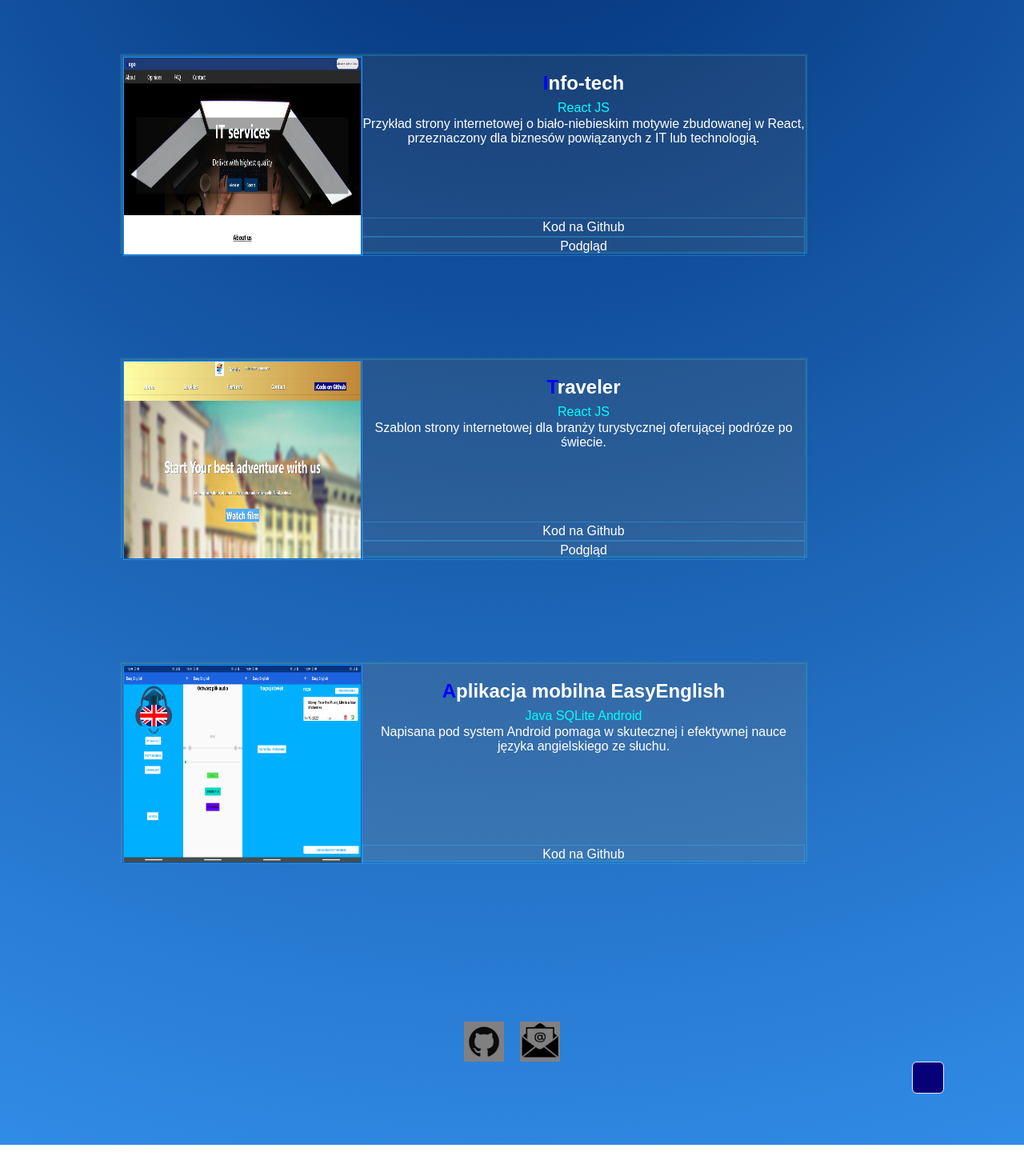
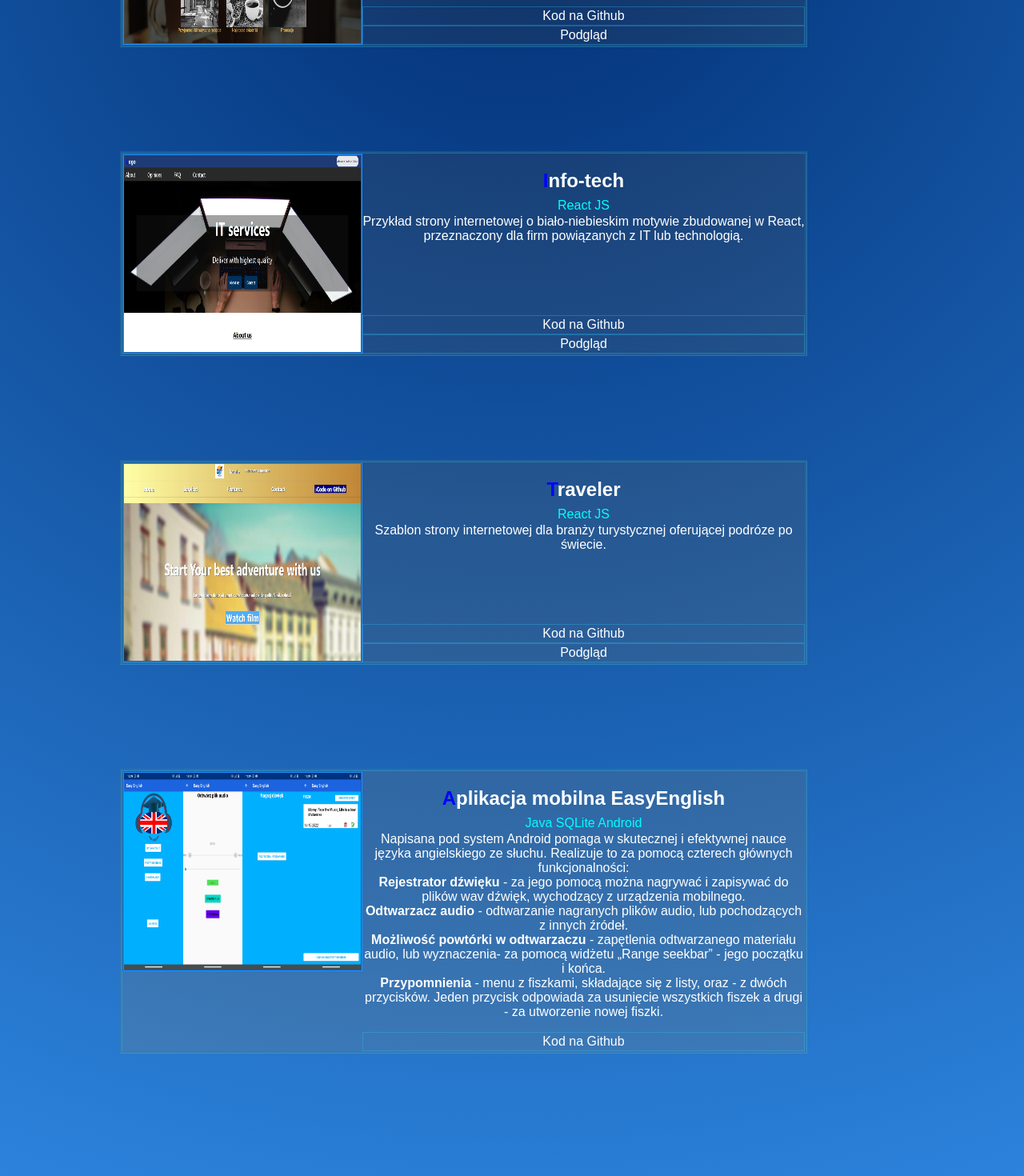
Before and after one commit to MarcinCzernek/MarcinC_portfolio, a React (Create React App) app: page / in a window 1280 px wide. Shown: the part 2025-3495 px from the top of the page at 80% size. Before the commit the page ends 3456 px from the top, so only its background shows below. Built offline with nearby package versions, Linux system fonts and the light colour scheme.

Commit message:
Border of projects from list are now match the content

```diff
--- a/src/App.css
+++ b/src/App.css
@@ -53,23 +53,25 @@ background: linear-gradient(90deg, rgba(9,0,163,1) 0%, rgba(0,26,255,1) 35%, rgb
 
 }
 .app{
-
   display: grid;
   grid-template-rows: 40px 20px 1fr;
   grid-template-areas: "app_image app_header app_header"
                          "app_image app_tech app_tech"
                          "app_image app_desc app_desc"
                          "app_image app_link_git app_link_git"
-                          "app_image app_link_live app_link_live";
+                          "app_image app_link_live app_link_live"
+                          ;
   text-align: center;
+  grid-template-columns: auto;
   /*padding: 20px 55px;*/
-  height: 250px;
+  height: auto;
   width: 859px;
   /*465*/
   /*grid-gap: 1px;*/
   /*background-color: rgba(50,200,300,0.2);*/
   backdrop-filter: sepia(20%);
   border: 3px groove rgba(50,200,300,0.3);
+
 }
 .apps_container {
   position: relative;
--- a/src/App.js
+++ b/src/App.js
@@ -93,7 +93,7 @@ poziom jego zanieczyszczenia. Mapa świata zostaje wyśrodkowana na jego lokaliz
         </div>
         <div className="app">
           <h2 className="app_header">Info-tech</h2>
-          <p className="app_desc">Przykład strony internetowej o biało-niebieskim motywie zbudowanej w React, przeznaczony dla biznesów powiązanych z IT lub technologią. </p>
+          <p className="app_desc">Przykład strony internetowej o biało-niebieskim motywie zbudowanej w React, przeznaczony dla firm powiązanych z IT lub technologią. </p>
           <p className="app_tech">React JS</p>
           <img className="app_img" src={Info_tech} alt="example" width="300px" height="250px"/>
             <a className="app_link_live" href="https://info-tech-website.vercel.app/">Podgląd</a>
@@ -110,7 +110,9 @@ poziom jego zanieczyszczenia. Mapa świata zostaje wyśrodkowana na jego lokaliz
         <div className="app">
           <h2 className="app_header">Aplikacja mobilna EasyEnglish</h2>
           <p className="app_desc">Napisana pod system Android pomaga w skutecznej i efektywnej nauce języka
-            angielskiego ze słuchu.</p>
+            angielskiego ze słuchu. Realizuje to za pomocą czterech głównych funkcjonalności: <br></br><b>Rejestrator dźwięku</b> - za jego pomocą można nagrywać i zapisywać do plików wav dźwięk, wychodzący z urządzenia mobilnego.<br></br>
+            <b>Odtwarzacz audio</b> - odtwarzanie nagranych plików audio, lub pochodzących z innych źródeł.<br></br> <b>Możliwość powtórki w odtwarzaczu</b> - zapętlenia odtwarzanego materiału audio, lub wyznaczenia- za pomocą widżetu „Range seekbar” - jego początku i końca.<br></br> <b>Przypomnienia </b> - menu z fiszkami, składające się z listy, oraz - z dwóch przycisków. Jeden przycisk odpowiada za usunięcie wszystkich fiszek a drugi - za utworzenie nowej fiszki.
+</p>
           <p className="app_tech">Java SQLite Android</p>
           <img className="app_img" src={Easy_eng} alt="example" width="300px" height="250px"/>
 
```
